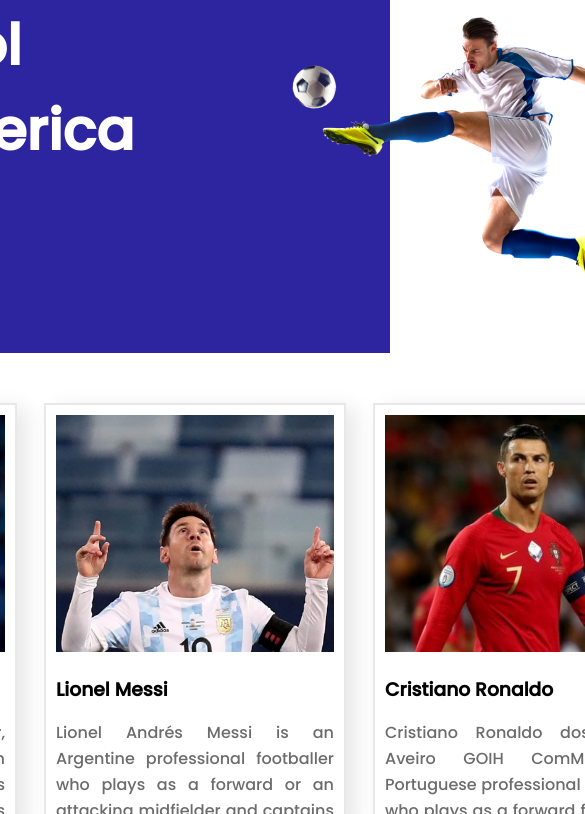
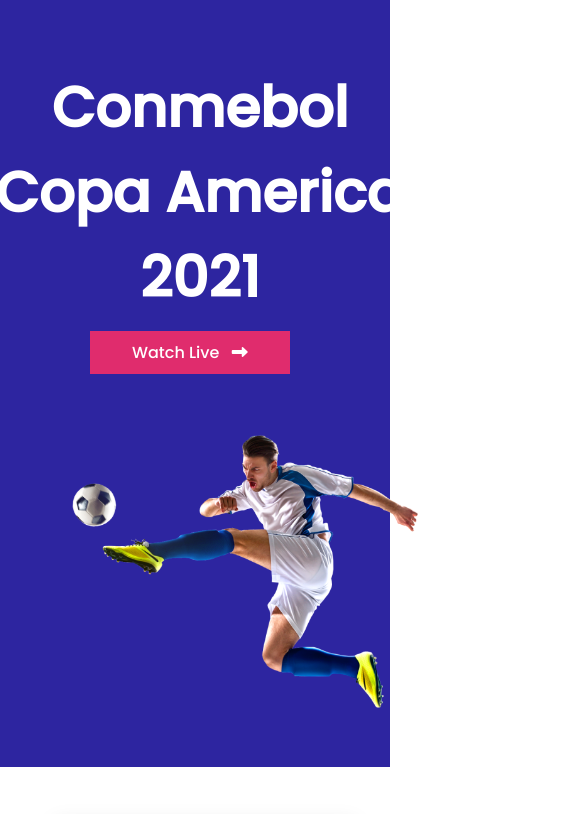
Before and after one commit to naimurnemu/copa-america, a plain HTML site: page index.html in a window 390 px wide. Shown: the part 162-976 px from the top of the page, 585 px wide, since content can reach past the window. Drawn offline with Linux system fonts and the light colour scheme.

Commit message:
mobile responsive done

```diff
--- a/Css/Style.css
+++ b/Css/Style.css
@@ -163,7 +163,7 @@ body {
 
 /* ---------------player-section---------------------*/
 .player-area{
-   margin-bottom: 160px;
+   margin-bottom: 150px;
 }
 
 .players {
@@ -289,3 +289,51 @@ body {
     font-weight: 400;
     margin-top: 0;
 }
+
+/* ========================================
+            Media Queary
+========================================= */
+/*---------- Mobile-Responsive -----------*/
+
+@media only screen and (max-width: 668px) {
+    .container{
+        width: 100%;
+    }
+    .container, .header-area, #header, .heading-area, .highlights{
+        flex-direction: column;
+        align-items: center;
+        justify-content: center;
+        align-content: center;
+
+    }
+    .heading-animation, .highlights-image, .main-heading h1, .highlights-title h2{
+       text-align: center;
+    }
+    .heading-animation, .highlights-image{
+          margin-top: 50px;
+
+    }
+    .players{
+        grid-template-columns: repeat(1, 1fr);
+        grid-template-rows: repeat(12, 1fr);
+        align-content: center;
+    }
+    .link-button{
+        margin-left: 25%;
+        padding: 10px 10%;
+    }
+    .home, .login{
+        padding-left:0 10%;
+        margin: 0 5%;
+    }
+    .player-area, #main{
+        margin-bottom: 60px;
+     }
+     .footer-logo img{
+         width:45%;
+        }
+}
+/*-------------- Tab_Responsive -----------*/
+@media only screen and (min-width: 668px) {
+
+}
--- a/index.html
+++ b/index.html
@@ -36,7 +36,7 @@
                             <p><i class="fas fa-sign-in-alt"></i>&nbsp;Sign In</p>
                         </span>
                 </nav>
-            </section>>
+            </section>
                 <!-- Heading-area -->
             <section class="container heading-area">
                     <div class="main-heading">
```
